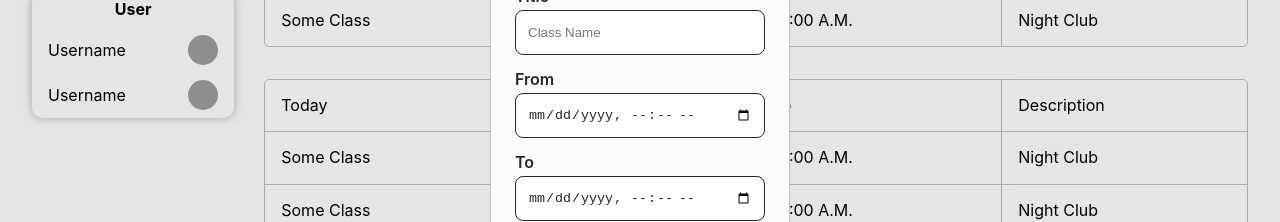
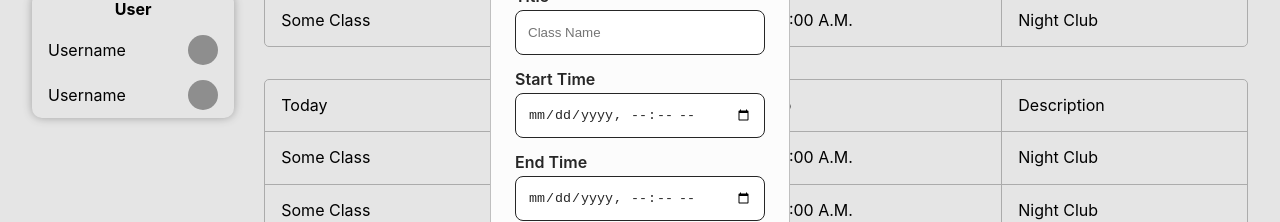
Before and after one commit to AliHakim773/TULP, a React (Vite) app in the folder tulp-frontend/: page /class/1/schedule/add in a window 1280 px wide. Shown: the part 249-471 px from the top of the page. Built offline with nearby package versions, Linux system fonts and the light colour scheme.

Commit message:
Frontend: added add schedule to form

```diff
--- a/tulp-frontend/src/components/ClassHome/ScheduleForm/useScheduleForm.js
+++ b/tulp-frontend/src/components/ClassHome/ScheduleForm/useScheduleForm.js
@@ -1,10 +1,13 @@
 import { useState } from "react"
+import classAPI from "../../../core/api/class"
+import { useParams } from "react-router-dom"
 
 const useScheduleForm = () => {
+  const { slug } = useParams()
   const [values, setValues] = useState({
     title: "",
-    from: "",
-    to: "",
+    startTime: "",
+    endTime: "",
     description: "",
   })
 
@@ -22,19 +25,19 @@ const useScheduleForm = () => {
       handleOnChange,
     },
     {
-      text: "From",
+      text: "Start Time",
       type: "datetime-local",
       placeholder: "01/01/2000 12:00 PM",
-      id: "from",
-      value: values.from,
+      id: "startTime",
+      value: values.startTime,
       handleOnChange,
     },
     {
-      text: "To",
+      text: "End Time",
       type: "datetime-local",
       placeholder: "01/01/2000 12:00 PM",
-      id: "to",
-      value: values.to,
+      id: "endTime",
+      value: values.endTime,
       handleOnChange,
     },
     {
@@ -48,7 +51,16 @@ const useScheduleForm = () => {
   ]
 
   const handleOnClick = async () => {
-    console.log(values)
+    try {
+      // TODO: test
+      const res = await classAPI.addSchedule({
+        slug,
+        ...values,
+      })
+      console.log(res)
+    } catch (e) {
+      console.log(e)
+    }
   }
 
   return { inputValues, handleOnClick }
```
